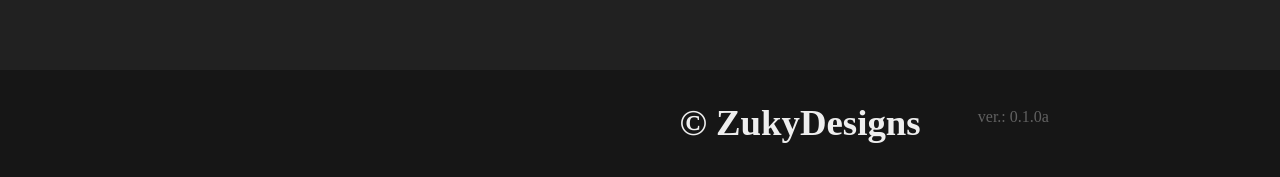
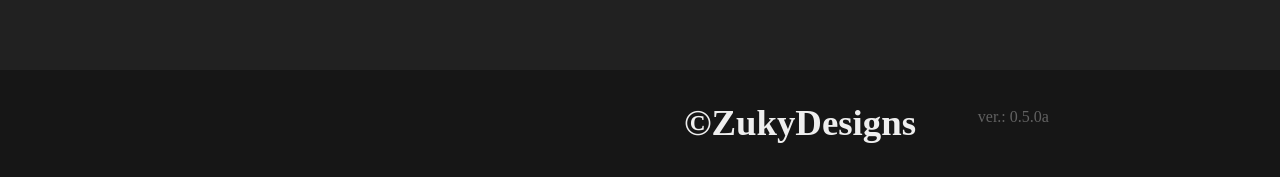
Before and after one commit to zuky-dev/zukydesigns.github.io, a Jekyll site: the page built from _pages/index.html, in a window 1280 px wide. Shown: the part 2937-3114 px from the top of the page. Built offline with Jekyll 4.4.1, drawn with Linux system fonts in a browser that asks for light colours; nearby versions of some CDN libraries.

Commit message:
updated styles and configs

```diff
--- a/_config.yml
+++ b/_config.yml
@@ -33,7 +33,7 @@ plugins:
 
 # etc variables
 author: "Lukáš Odler"
-version: "0.1.0a"
+version: "0.5.0a"
 
 include:
   - _pages
--- a/_includes/footer.html
+++ b/_includes/footer.html
@@ -1,4 +1,4 @@
 <footer class="footer gc12 grid">
-  <h2 class="go7c3 gc12_sm-down gc6_md-down txt">&copy; ZukyDesigns</h2>
+  <h2 class="go7c3 gc12_sm-down gc6_md-down txt">&copy;ZukyDesigns</h2>
   <div class="go10c6 gc12_sm-down gc6_md-down txt darktxt">ver.: {{site.version}}</div>
 </footer>
--- a/_includes/head.html
+++ b/_includes/head.html
@@ -14,9 +14,8 @@
   <title>{{ site.title }}</title>
   <link rel="icon" type="image/png" href="/images/ZD ico.png">
 
-  <script src="https://use.fontawesome.com/94f1995dbf.js"></script>
-
-  <link rel="stylesheet" href="css/style.css"> <!--TODO: into SCSS -->
+  <script src="https://use.fontawesome.com/81465a9c13.js"></script>
+  <link rel="stylesheet" href="css/style.css">
 
   <!--
   <link rel="stylesheet" href="https://cdn.rawgit.com/konpa/devicon/df6431e323547add1b4cf45992913f15286456d3/devicon.min.css">
--- a/css/style.scss
+++ b/css/style.scss
@@ -29,7 +29,7 @@
     resize: none;
   }
 
-  button{
+  .submit{
     background-color: var(--dark-color2);
     color: var(--light-color3);
     border: none;
@@ -43,7 +43,7 @@
 
 .fa{
   color: var(--light-color3);
-  font-size: 1.7em;
+  font-size: 1.7rem;
 }
 
 hr{
@@ -51,7 +51,7 @@ hr{
 }
 
 h2{
-  font-size: 2.3em;
+  font-size: 2.3rem;
 }
 
 .footer{
```
